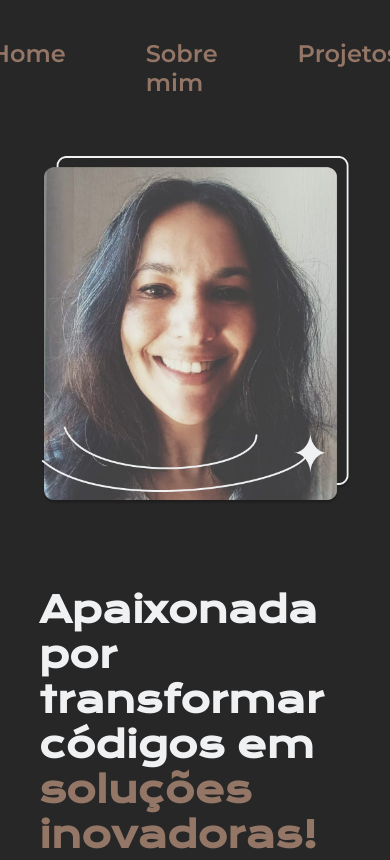
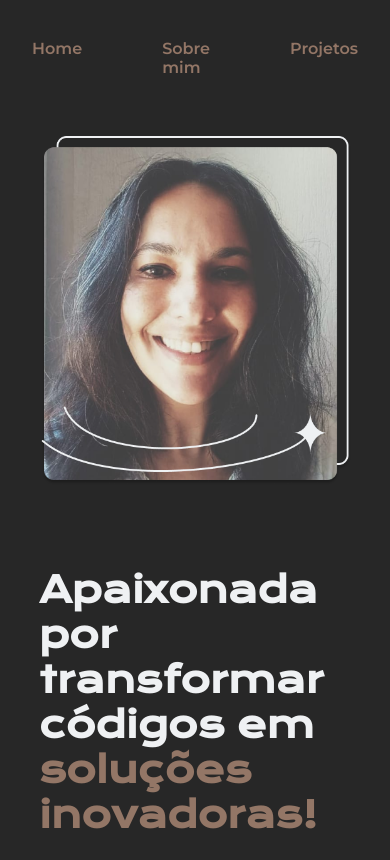
Before and after one commit to abspiller/portfolio, a plain HTML site: page index.html in a window 390 px wide. Shown: the top 860 px of the page. Drawn offline with nearby package versions, Linux system fonts and the light colour scheme.

Commit message:
tamanho fonte menu

```diff
--- a/styles/style.css
+++ b/styles/style.css
@@ -353,6 +353,10 @@ img {
     justify-content: center;
   }
 
+  .cabecalho__menu__link {
+    font-size: 1rem;
+  }
+
   .apresentacao {
     flex-direction: column-reverse;
     padding: 5% 10%;
```
